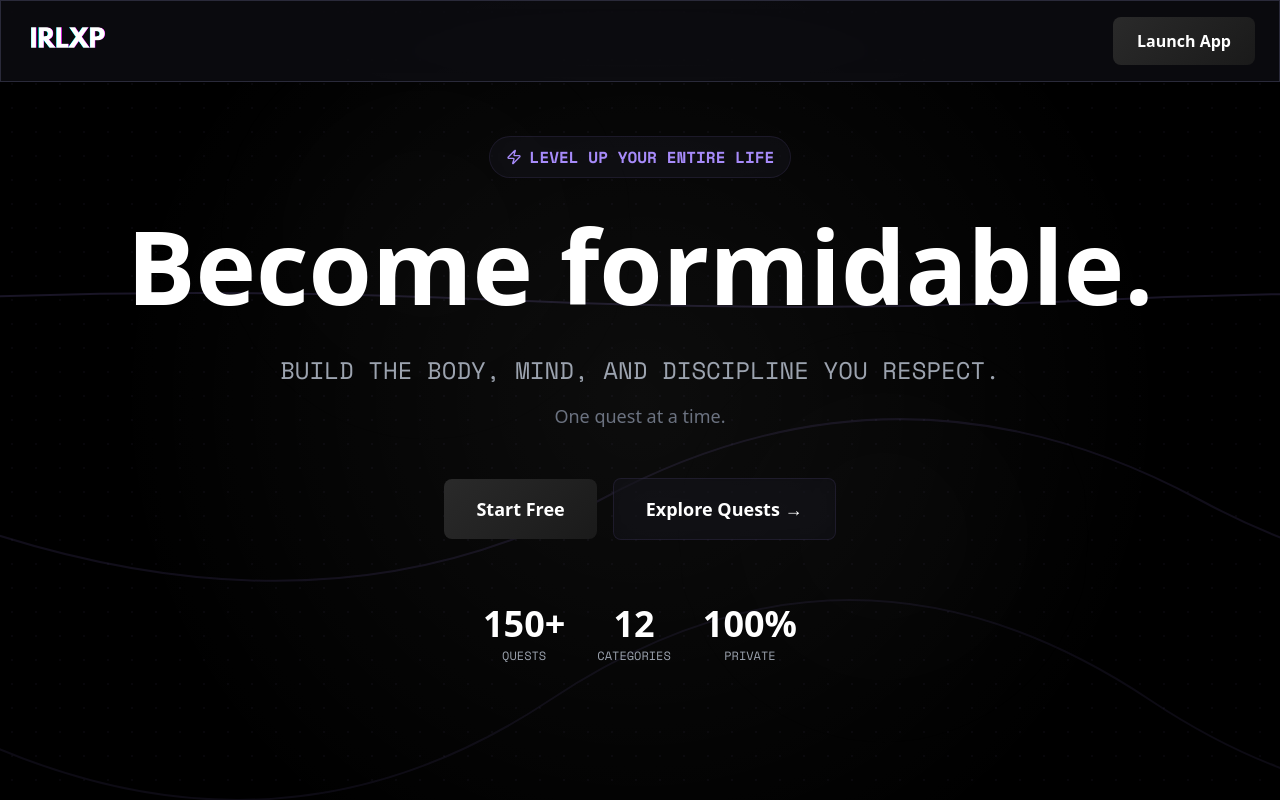
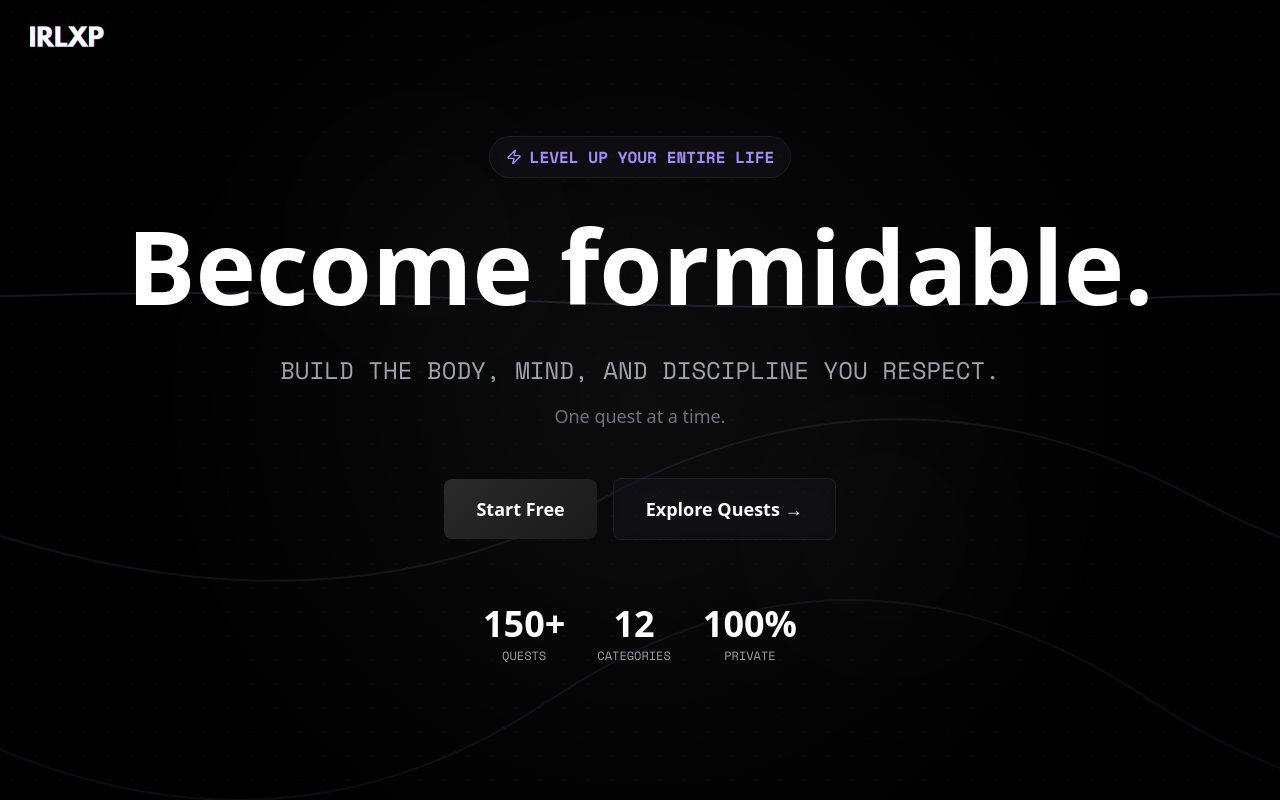
Before and after one commit to damianmathews/aesletics, a React (Vite) app: page / in a window 1280 px wide. Shown: the top 800 px of the page. Built offline with nearby package versions, Linux system fonts and the light colour scheme; a web font is replaced by a local one.

Commit message:
Remove Launch App button and header border for seamless design

```diff
--- a/src/pages/Landing.tsx
+++ b/src/pages/Landing.tsx
@@ -76,20 +76,10 @@
       </div>
 
       {/* Navigation */}
-      <nav className="fixed top-0 left-0 right-0 z-50 glass border-b" style={{ borderColor: 'var(--color-border)' }}>
+      <nav className="fixed top-0 left-0 right-0 z-50">
         <div className="max-w-7xl mx-auto px-6 py-4 flex items-center justify-between">
           <Link to="/" className="flex items-center gap-3">
             <img src="/logo.png" alt="IRLXP" className="h-12 w-auto" />
-          </Link>
-          <Link
-            to="/app"
-            className="px-6 py-3 rounded-lg font-semibold transition-all hover:scale-105"
-            style={{
-              background: 'var(--gradient-primary)',
-              color: 'white',
-            }}
-          >
-            Launch App
           </Link>
         </div>
       </nav>
```
